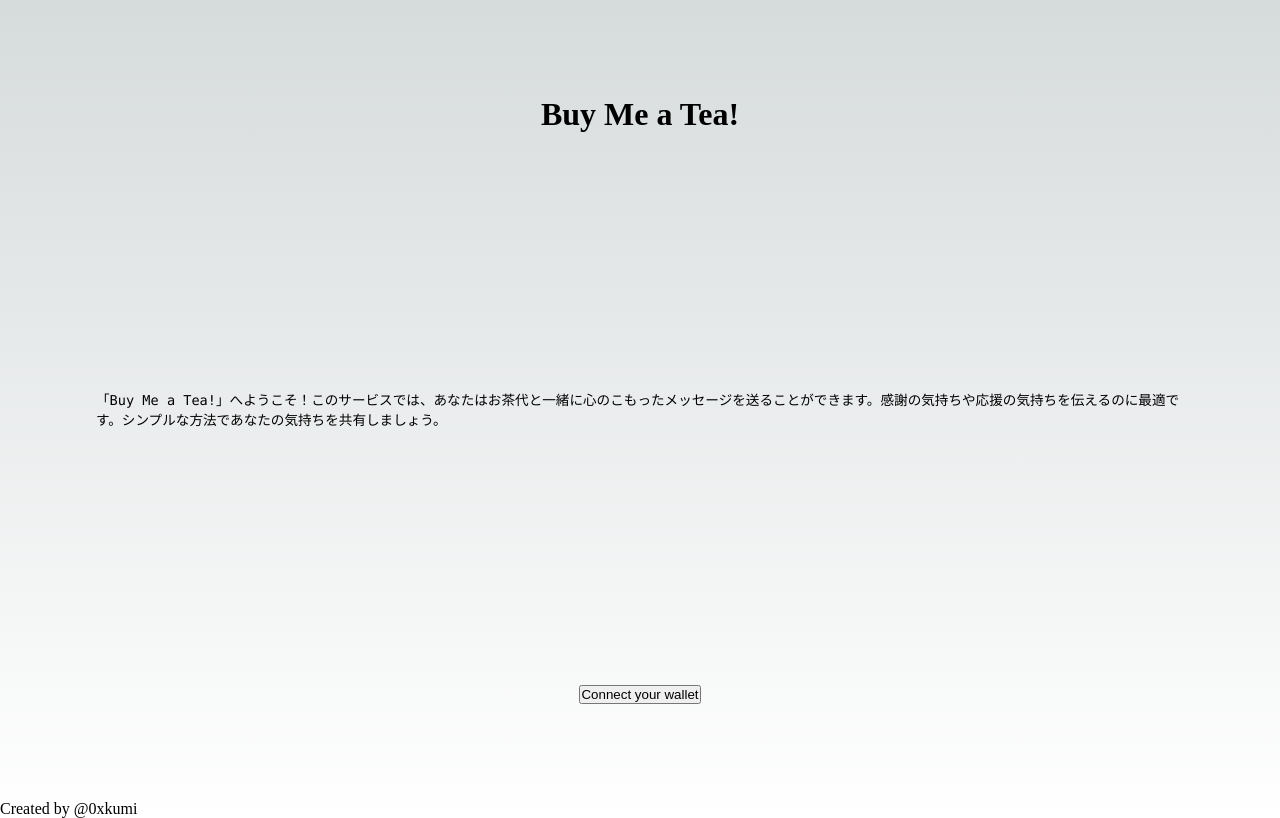
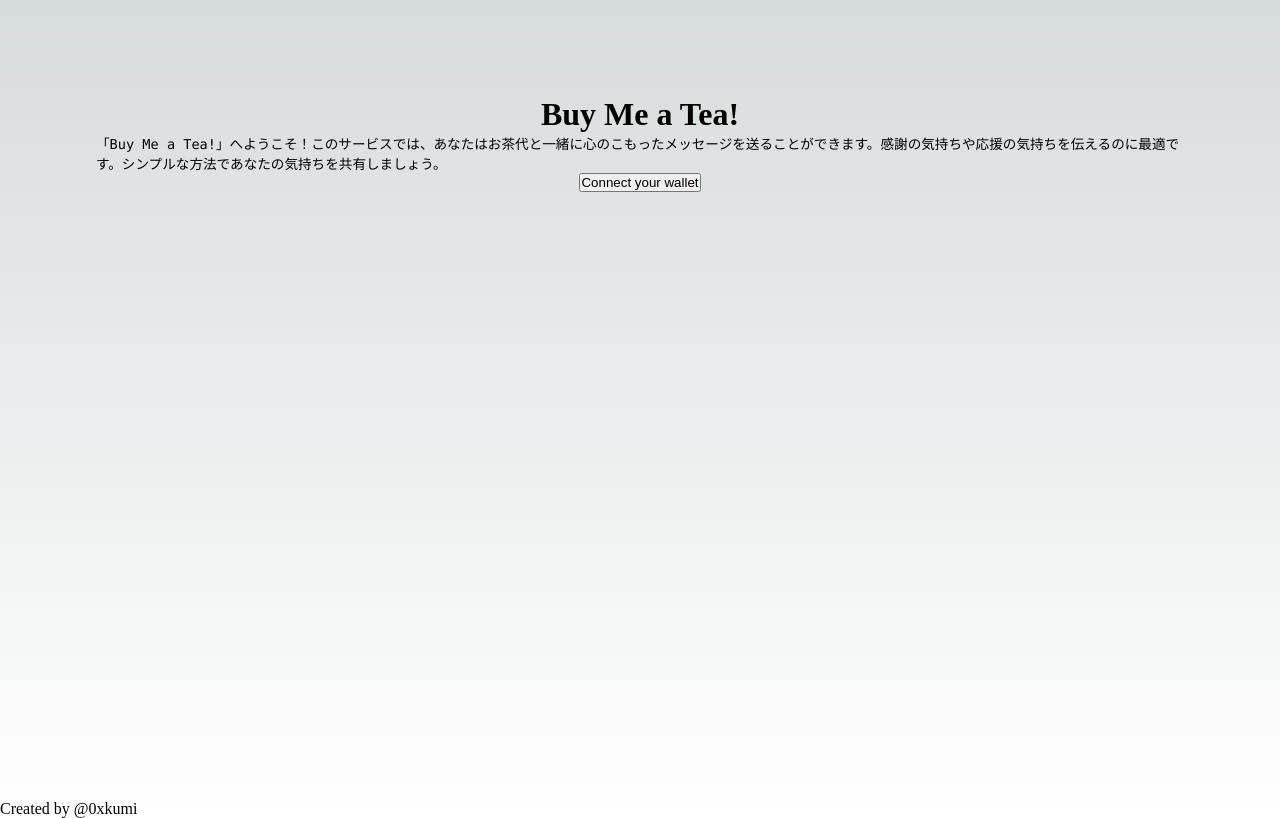
Before and after one commit to YerrowDuck/BuyMeACoffee-contracts, a Next.js app in the folder dapp/: page / in a window 1280 px wide. Built offline with nearby package versions, Linux system fonts and the light colour scheme.

Commit message:
Update Home.module.css

```diff
--- a/dapp/src/styles/Home.module.css
+++ b/dapp/src/styles/Home.module.css
@@ -1,7 +1,6 @@
 .main {
   display: flex;
   flex-direction: column;
-  justify-content: space-between;
   align-items: center;
   padding: 6rem;
   min-height: 100vh;
@@ -41,7 +40,6 @@
 
 .grid {
   display: grid;
-  grid-template-columns: repeat(4, minmax(25%, auto));
   width: var(--max-width);
   max-width: 100%;
 }
@@ -253,7 +251,6 @@
 /* Tablet and Smaller Desktop */
 @media (min-width: 701px) and (max-width: 1120px) {
   .grid {
-    grid-template-columns: repeat(2, 50%);
   }
 }
 
```
